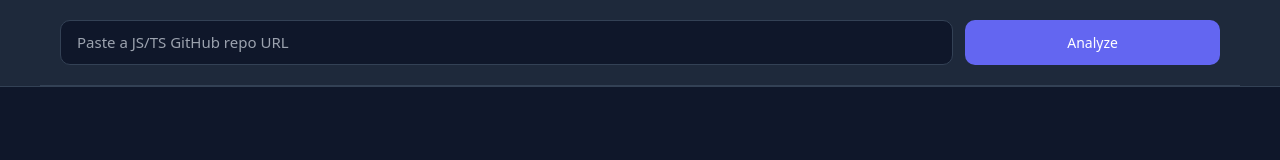
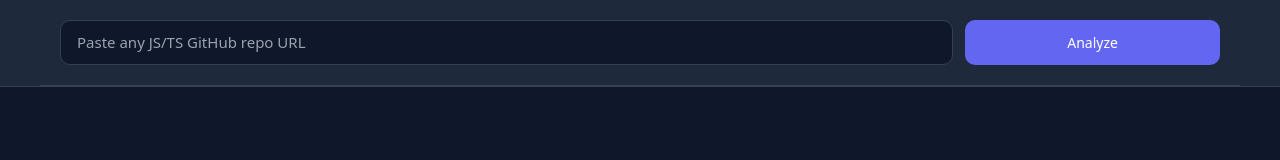
Before and after one commit to divyank0203/Repolens, a React app in the folder frontend/: page / in a window 1280 px wide. Shown: the top 160 px of the page. Built offline with nearby package versions, Linux system fonts and the light colour scheme; the HTML template or start-up script is replaced by a standard one.

Commit message:
minor update

```diff
--- a/frontend/src/components/RepoInput.jsx
+++ b/frontend/src/components/RepoInput.jsx
@@ -18,7 +18,7 @@ export default function RepoInput({ onSubmit, loading }) {
       <input
         value={url}
         onChange={e => setUrl(e.target.value)}
-        placeholder="Paste a JS/TS GitHub repo URL"
+        placeholder="Paste any JS/TS GitHub repo URL"
         onKeyDown={e => e.key === 'Enter' && onSubmit(url)}
         style={{
           flex: 4,
```
